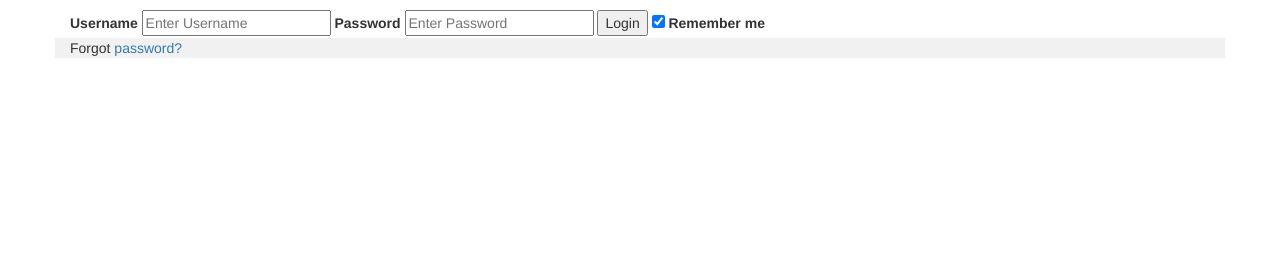
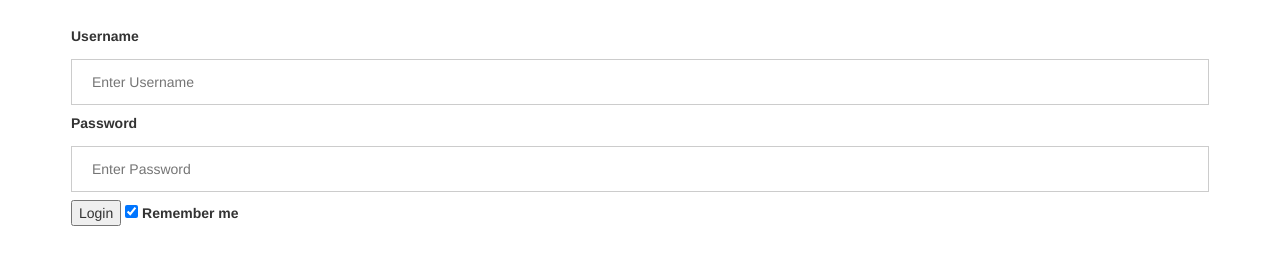
Before and after one commit to yyIntsuki/IT-Jobb, a website: page public/login.html in a window 1280 px wide. Drawn offline with nearby package versions, Linux system fonts and the light colour scheme.

Commit message:
Need to change branch really quick

```diff
--- a/public/login.html
+++ b/public/login.html
@@ -6,7 +6,7 @@
     <meta http-equiv="X-UA-Compatible" content="IE=edge">
     <meta name="viewport" content="width=device-width, initial-scale=1">
 
-    <title>Login</title>
+    <title>Login IT-Jobb</title>
 
     <!-- Stylesheets -->
     <link rel="stylesheet" href="https://maxcdn.bootstrapcdn.com/bootstrap/3.3.7/css/bootstrap.min.css" integrity="sha384-BVYiiSIFeK1dGmJRAkycuHAHRg32OmUcww7on3RYdg4Va+PmSTsz/K68vbdEjh4u"
@@ -16,11 +16,10 @@
 </head>
 
 <body>
-    <form action="/index" method="POST">
-
+    <form enctype="text/plain" method="post">
         <div class="container">
             <label for="uname"><b>Username</b></label>
-            <input type="text" placeholder="Enter Username" name="uname" required>
+            <input type="text" id="uname" placeholder="Enter Username" name="uname" required>
 
             <label for="psw"><b>Password</b></label>
             <input type="password" placeholder="Enter Password" name="psw" required>
@@ -30,10 +29,6 @@
                 <input type="checkbox" checked="checked" name="remember"> Remember me
             </label>
         </div>
-
-        <div class="container" style="background-color:#f1f1f1">
-            <span class="psw">Forgot <a href="#">password?</a></span>
-        </div>
     </form>
 </body>
 
--- a/public/stylesheets/style.css
+++ b/public/stylesheets/style.css
@@ -49,3 +49,16 @@ body>.container {
   cursor: pointer;
   text-align: center;
 }
+
+input[type=text], input[type=password] {
+  width: 100%;
+  padding: 12px 20px;
+  margin: 8px 0;
+  display: inline-block;
+  border: 1px solid #ccc;
+  box-sizing: border-box;
+}
+
+.container {
+  padding: 16px;
+}
--- a/routes/home.js
+++ b/routes/home.js
@@ -3,7 +3,7 @@ var router = express.Router();
 var homeController = require('../controllers/home');
 
 router.get('/', homeController.Login);
-router.get('/Index', homeController.Index);
+router.get('/index', homeController.Index);
 router.get('/profil', homeController.Profile);
 router.get('/info', homeController.About);
 
```
Also changed, not shown: public/javascripts/main.js (+16 -6 lines), public/profile.html (+2 -1 lines).
